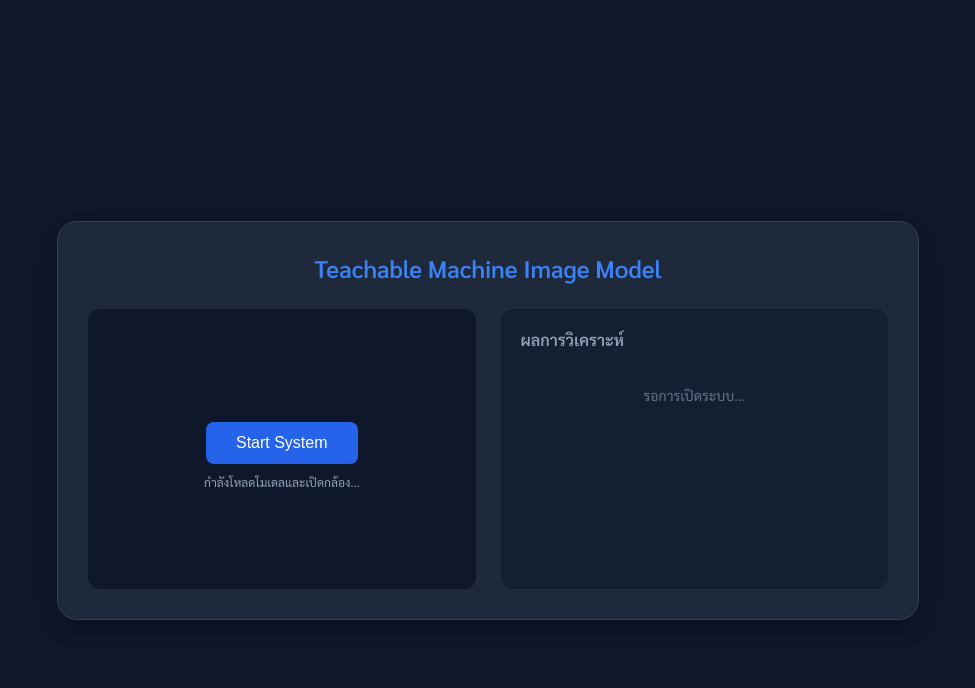
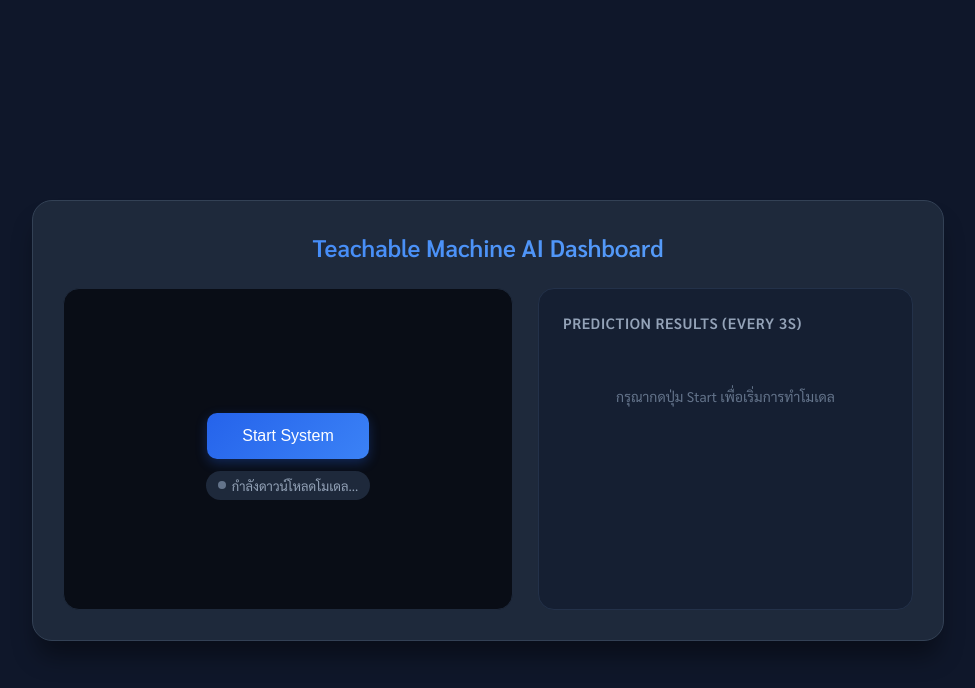
Before and after one commit to Phattraporn31/mask_un, a plain HTML site: page index.html in a window 1280 px wide. Both pictures are taken after a click on the button "Start System". Shown: the whole page, without its empty margins (152-1127 px from the left). Drawn offline with Linux system fonts and the light colour scheme.

Commit message:
Update index.html

```diff
--- a/index.html
+++ b/index.html
@@ -3,7 +3,7 @@
 <head>
     <meta charset="UTF-8">
     <meta name="viewport" content="width=device-width, initial-scale=1.0">
-    <title>AI Image Classifier (Every 3 Seconds)</title>
+    <title>High-Performance AI Dashboard</title>
     <link href="https://fonts.googleapis.com/css2?family=Sarabun:wght@400;500;600&display=swap" rel="stylesheet">
     <style>
         body {
@@ -23,106 +23,140 @@
             border-radius: 20px;
             padding: 30px;
             width: 100%;
-            max-width: 800px;
-            box-shadow: 0 10px 25px -5px rgba(0,0,0,0.3);
+            max-width: 850px;
+            box-shadow: 0 20px 25px -5px rgba(0,0,0,0.4);
         }
         h2 {
             text-align: center;
             margin-top: 0;
             margin-bottom: 25px;
-            color: #3b82f6;
+            background: linear-gradient(90deg, #3b82f6, #60a5fa);
+            -webkit-background-clip: text;
+            -webkit-text-fill-color: transparent;
         }
         .layout {
             display: grid;
             grid-template-columns: 1fr;
             gap: 25px;
         }
-        @media (min-width: 600px) {
-            .layout { grid-template-columns: 1fr 1fr; }
+        @media (min-width: 680px) {
+            .layout { grid-template-columns: 1.2fr 1fr; }
         }
         .view-box {
-            background-color: #0f172a;
-            border-radius: 12px;
-            padding: 15px;
+            background-color: #090d16;
+            border-radius: 16px;
+            padding: 20px;
             display: flex;
             flex-direction: column;
             align-items: center;
             justify-content: center;
-            min-height: 250px;
+            min-height: 280px;
+            border: 1px solid #1e293b;
+        }
+        #webcam-container {
+            width: 100%;
+            max-width: 240px;
+            display: flex;
+            justify-content: center;
         }
         #webcam-container canvas {
-            border-radius: 8px;
-            max-width: 100%;
+            border-radius: 12px;
+            width: 100% !important;
             height: auto !important;
+            box-shadow: 0 8px 16px rgba(0,0,0,0.5);
         }
         .btn-start {
-            background-color: #2563eb;
+            background: linear-gradient(135deg, #2563eb, #3b82f6);
             color: white;
             border: none;
-            padding: 12px 30px;
+            padding: 14px 35px;
             font-size: 16px;
             font-weight: 500;
-            border-radius: 8px;
+            border-radius: 10px;
             cursor: pointer;
-            transition: background 0.2s;
+            transition: all 0.2s;
             margin-top: 15px;
+            box-shadow: 0 4px 12px rgba(37, 99, 235, 0.3);
         }
-        .btn-start:hover { background-color: #1d4ed8; }
-        .btn-start:disabled { background-color: #475569; cursor: not-allowed; }
+        .btn-start:hover {
+            transform: translateY(-1px);
+            box-shadow: 0 6px 16px rgba(37, 99, 235, 0.4);
+        }
+        .btn-start:disabled { background: #475569; cursor: not-allowed; transform: none; box-shadow: none; }
 
         .result-box {
             background-color: #151f32;
-            border-radius: 12px;
-            padding: 20px;
+            border-radius: 16px;
+            padding: 24px;
+            border: 1px solid #233149;
         }
         .class-row {
-            margin-bottom: 15px;
+            margin-bottom: 18px;
         }
         .class-label {
             display: flex;
             justify-content: space-between;
-            margin-bottom: 5px;
+            margin-bottom: 6px;
             font-size: 14px;
         }
         .bar-bg {
-            background-color: #334155;
+            background-color: #0f172a;
             border-radius: 10px;
             height: 12px;
             overflow: hidden;
+            border: 1px solid #1e293b;
         }
         .bar-fill {
-            background: linear-gradient(90deg, #3b82f6, #60a5fa);
+            background: linear-gradient(90deg, #3b82f6, #10b981);
             height: 100%;
             width: 0%;
-            transition: width 0.3s ease;
+            transition: width 0.4s cubic-bezier(0.4, 0, 0.2, 1);
         }
-        .status-text {
-            font-size: 12px;
+        .status-badge {
+            font-size: 13px;
             color: #94a3b8;
-            margin-top: 10px;
-            text-align: center;
+            margin-top: 12px;
+            padding: 6px 12px;
+            background-color: #1e293b;
+            border-radius: 20px;
+            display: inline-flex;
+            align-items: center;
+            gap: 6px;
+        }
+        .dot {
+            width: 8px;
+            height: 8px;
+            background-color: #64748b;
+            border-radius: 50%;
+        }
+        .dot.active {
+            background-color: #10b981;
+            box-shadow: 0 0 8px #10b981;
         }
     </style>
 </head>
 <body>
 
 <div class="card">
-    <h2>Teachable Machine Image Model</h2>
+    <h2>Teachable Machine AI Dashboard</h2>
 
     <div class="layout">
-        <!-- ฝั่งกล้อง -->
+        <!-- ฝั่งกล้องเว็บแคม (รันแบบ Smooth 60FPS) -->
         <div class="view-box">
             <div id="webcam-container"></div>
             <button type="button" class="btn-start" id="start-btn" onclick="init()">Start System</button>
-            <div id="status" class="status-text">กดปุ่มเพื่อเริ่มต้นใช้งาน</div>
+            <div class="status-badge">
+                <div class="dot" id="status-dot"></div>
+                <span id="status-text">ระบบปิดอยู่</span>
+            </div>
         </div>
 
-        <!-- ฝั่งแสดงผล -->
+        <!-- ฝั่งแสดงผล (อัปเดตทุกๆ 3 วินาที) -->
         <div class="result-box">
-            <h3 style="margin-top:0; font-size:16px; color:#94a3b8;">ผลการวิเคราะห์</h3>
+            <h3 style="margin-top:0; font-size:15px; color:#94a3b8; letter-spacing: 0.5px;">PREDICTION RESULTS (EVERY 3S)</h3>
             <div id="label-container">
-                <div style="color:#64748b; font-size:14px; text-align:center; padding-top:20px;">
-                    รอการเปิดระบบ...
+                <div style="color:#64748b; font-size:14px; text-align:center; padding-top:40px;">
+                    กรุณากดปุ่ม Start เพื่อเริ่มการทำโมเดล
                 </div>
             </div>
         </div>
@@ -136,17 +170,16 @@
     const URL = "https://teachablemachine.withgoogle.com/models/GwNdusUuF/";
     let model, webcam, labelContainer, maxPredictions;
     let isRunning = false;
-
-    // ฟังก์ชันช่วยหน่วงเวลา (Delay) เพื่อคุมเวลา 3 วินาที
-    const delay = ms => new Promise(res => setTimeout(res, ms));
+    let lastPredictTime = 0; // ตัวจับเวลาสำหรับควบคุมความถี่ของการทายผล
 
     async function init() {
         if(isRunning) return;
         isRunning = true;
 
-        document.getElementById("start-btn").disabled = true;
-        document.getElementById("start-btn").innerText = "Loading...";
-        document.getElementById("status").innerText = "กำลังโหลดโมเดลและเปิดกล้อง...";
+        const startBtn = document.getElementById("start-btn");
+        startBtn.disabled = true;
+        startBtn.innerText = "Loading AI...";
+        document.getElementById("status-text").innerText = "กำลังดาวน์โหลดโมเดล...";
 
         try {
             const modelURL = URL + "model.json";
@@ -160,22 +193,23 @@
             await webcam.setup();
             await webcam.play();
 
-            // ซ่อนปุ่มเมื่อรันสำเร็จ
-            document.getElementById("start-btn").style.display = "none";
-            document.getElementById("status").innerText = "ระบบทำงานแล้ว: กำลังประมวลผลทุก 3 วินาที";
+            // อัปเดตสถานะ UI
+            startBtn.style.display = "none";
+            document.getElementById("status-dot").classList.add("active");
+            document.getElementById("status-text").innerText = "ระบบกำลังทำงานออนไลน์";
 
             document.getElementById("webcam-container").appendChild(webcam.canvas);
             labelContainer = document.getElementById("label-container");
 
-            // สร้างโครงสร้าง Progress Bar รอไว้เลย
+            // Render โครงสร้าง Progress Bar รอไว้ล่วงหน้า
             labelContainer.innerHTML = "";
             for (let i = 0; i < maxPredictions; i++) {
                 const row = document.createElement("div");
                 row.className = "class-row";
                 row.innerHTML = `
                     <div class="class-label">
-                        <span id="name-${i}">รอผล...</span>
-                        <span id="percent-${i}" style="color:#60a5fa; font-weight:bold;">0%</span>
+                        <span id="name-${i}" style="font-weight:500;">กำลังคำนวณ...</span>
+                        <span id="percent-${i}" style="color:#10b981; font-weight:bold;">0%</span>
                     </div>
                     <div class="bar-bg">
                         <div class="bar-fill" id="bar-${i}"></div>
@@ -184,47 +218,58 @@
                 labelContainer.appendChild(row);
             }
 
-            // เริ่มต้นลูปการทำงานหลัก
-            runSystem();
+            // จุดเริ่มต้นลูปภาพ (เรียกใช้งานครั้งเดียว ลื่นไหลยาวๆ)
+            window.requestAnimationFrame(loop);
 
         } catch (e) {
             console.error(e);
-            alert("ไม่สามารถเปิดกล้องหรือโหลดโมเดลได้ (ตรวจสอบว่ารันบน HTTPS หรือ localhost)");
-            document.getElementById("start-btn").disabled = false;
-            document.getElementById("start-btn").innerText = "Start System";
+            alert("เกิดข้อผิดพลาดในการเข้าถึงกล้องเว็บแคม หรือ สัญญาณเครือข่ายหลุด");
+            startBtn.disabled = false;
+            startBtn.innerText = "Start System";
             isRunning = false;
         }
     }
 
-    // ลูปหลักคุมการทำงานของระบบ
-    async function runSystem() {
-        while (isRunning) {
-            // 1. อัปเดตเฟรมภาพกล้องเว็บแคม
-            webcam.update();
+    // ลูปหลัก 60 FPS (ใช้สำหรับอัปเดตภาพหน้าจอกล้องไม่ให้กระตุก)
+    async function loop(timestamp) {
+        if (!isRunning) return;
 
-            // 2. ส่งภาพไปทายผล
+        // 1. ให้กล้องดึงภาพและแสดงผลบน Canvas แบบ Real-time ตลอดเวลา (แก้ปัญหากล้องกระตุก)
+        webcam.update();
+
+        // 2. ตรวจสอบเวลา: ถ้าผ่านไปครบ 3000ms (3 วินาที) จึงจะส่งไปให้ AI ประมวลผล 1 ครั้ง
+        if (!lastPredictTime || timestamp - lastPredictTime >= 3000) {
+            lastPredictTime = timestamp;
             await predict();
+        }
 
-            // 3. 🌟 หน่วงเวลา 3 วินาที (3000 มิลลิวินาที) ก่อนจะเริ่มทายผลรอบถัดไป
-            await delay(3000);
-        }
+        // วนลูปแอนิเมชันต่อไป
+        window.requestAnimationFrame(loop);
     }
 
+    // ฟังก์ชันสั่งประมวลผลรูปภาพแบบความเร็วสูง ปลอดภัยต่อหน่วยความจำ
     async function predict() {
-        // ครอบ tf.tidy() เพื่อประสิทธิภาพการเคลียร์ Ram ของตัวบราวเซอร์
-        await tf.tidy(async () => {
+        if (!model || !webcam) return;
+
+        // ใช้ startScope และ endScope เพื่อจัดการหน่วยความจำสำหรับฟังก์ชันที่เป็น Async
+        tf.engine().startScope();
+        try {
             const prediction = await model.predict(webcam.canvas);
             for (let i = 0; i < maxPredictions; i++) {
                 const className = prediction[i].className;
                 const prob = prediction[i].probability;
                 const pct = Math.round(prob * 100);
 
-                // แสดงข้อมูลลงในหน้าจอที่ออกแบบไว้
+                // พ่นข้อมูลลง Element เพื่อแสดงผล
                 document.getElementById(`name-${i}`).innerText = className;
                 document.getElementById(`percent-${i}`).innerText = pct + "%";
                 document.getElementById(`bar-${i}`).style.width = pct + "%";
             }
-        });
+        } catch (error) {
+            console.error("Prediction error:", error);
+        } finally {
+            tf.engine().endScope(); // คืนแรมทั้งหมดที่ TensorFlow.js ดึงไปใช้ในรอบนั้นๆ ทันที
+        }
     }
 </script>
 </body>
```
